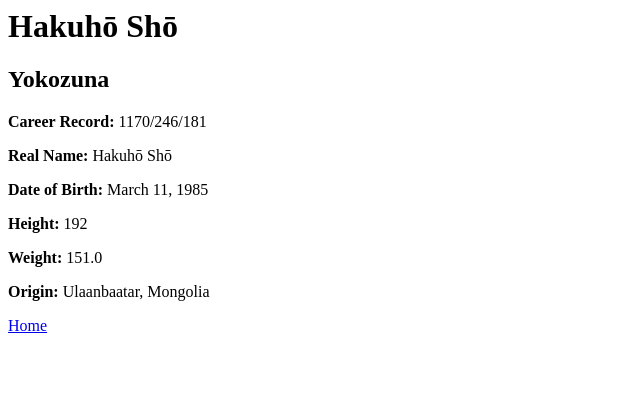
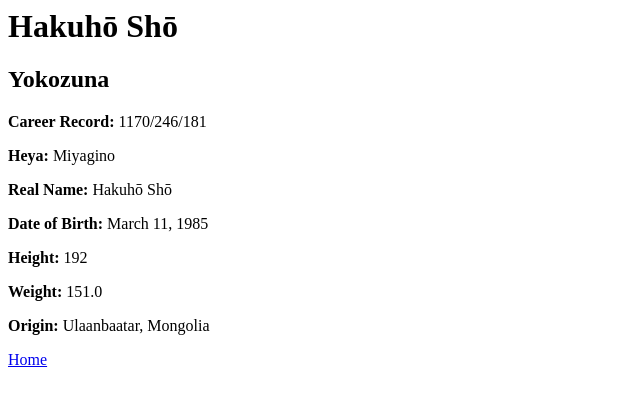
Before and after one commit to T-Nawrocki/sumo_api, a Django app: page /rikishi/1/ in a window 1280 px wide. Shown: the top 406 px of the page, without its empty margins (0-640 px from the left). Run offline with Django 3.2, Linux system fonts and the light colour scheme; data comes from the database, SQL or seed files in the repository; both versions use the stored data as it was after the commit.

Commit message:
heya data added

```diff
--- a/rikishi/admin.py
+++ b/rikishi/admin.py
@@ -1,6 +1,7 @@
 from django.contrib import admin
 
-from .models import Rikishi
+from .models import Rikishi, Heya
 
 # Register your models here.
 admin.site.register(Rikishi)
+admin.site.register(Heya)
--- a/rikishi/templates/rikishi/show.html
+++ b/rikishi/templates/rikishi/show.html
@@ -6,6 +6,13 @@
 <h2>{{ rank }}</h2>
 
 <p><b>Career Record:</b> {{ rikishi.total_wins }}/{{ rikishi.total_losses }}/{{ rikishi.total_absent }}
+<p><b>Heya:</b>
+  {% if rikishi.heya %}
+    {{ rikishi.heya }}
+  {% else %}
+    Not found
+  {% endif %}
+</p>
 <p><b>Real Name:</b> {{ rikishi.real_name }}
 <p><b>Date of Birth:</b> {{ rikishi.date_of_birth }}
 <p><b>Height:</b> {{ rikishi.height }}
```
Also changed, not shown: db.sqlite3.
